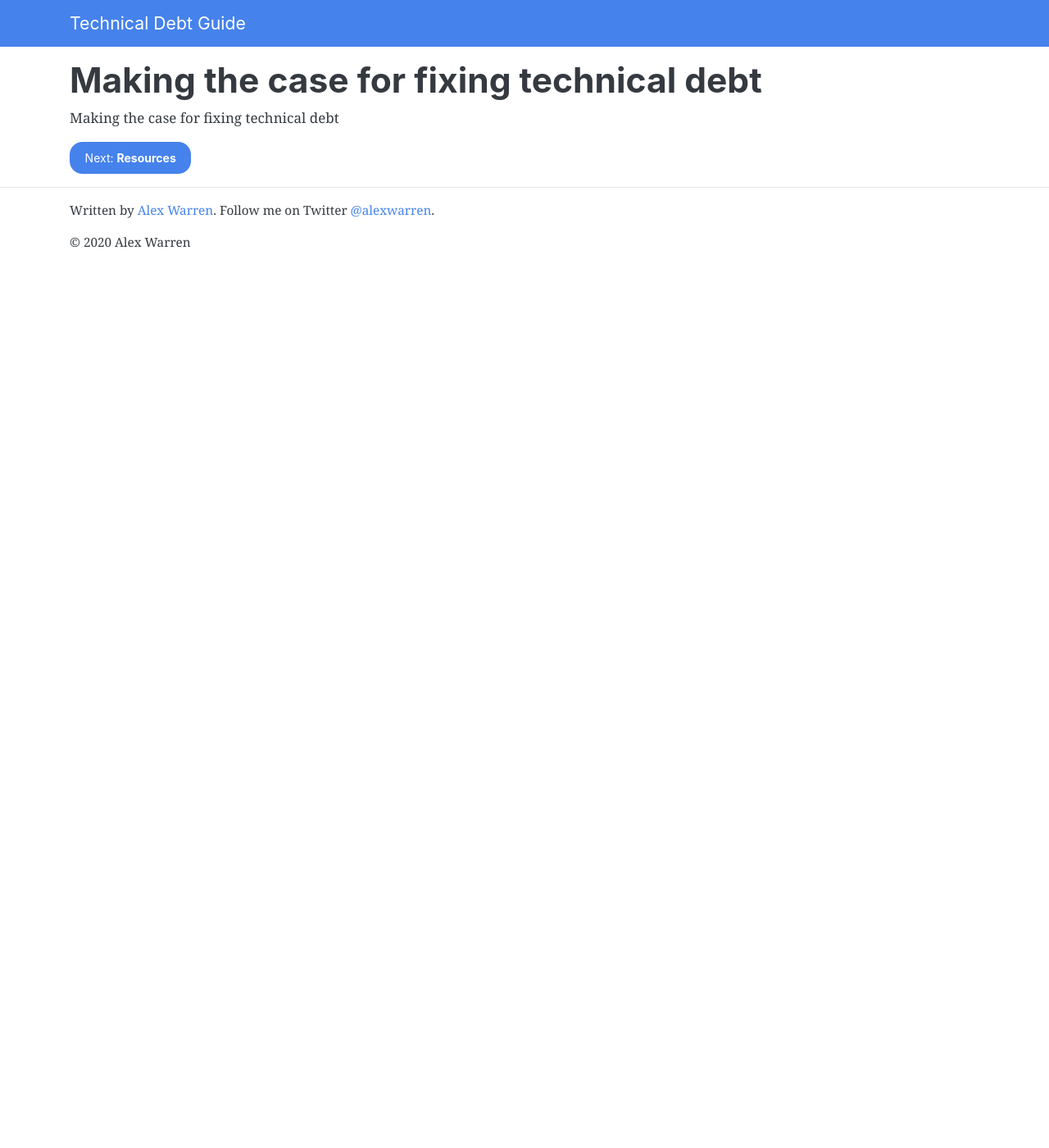
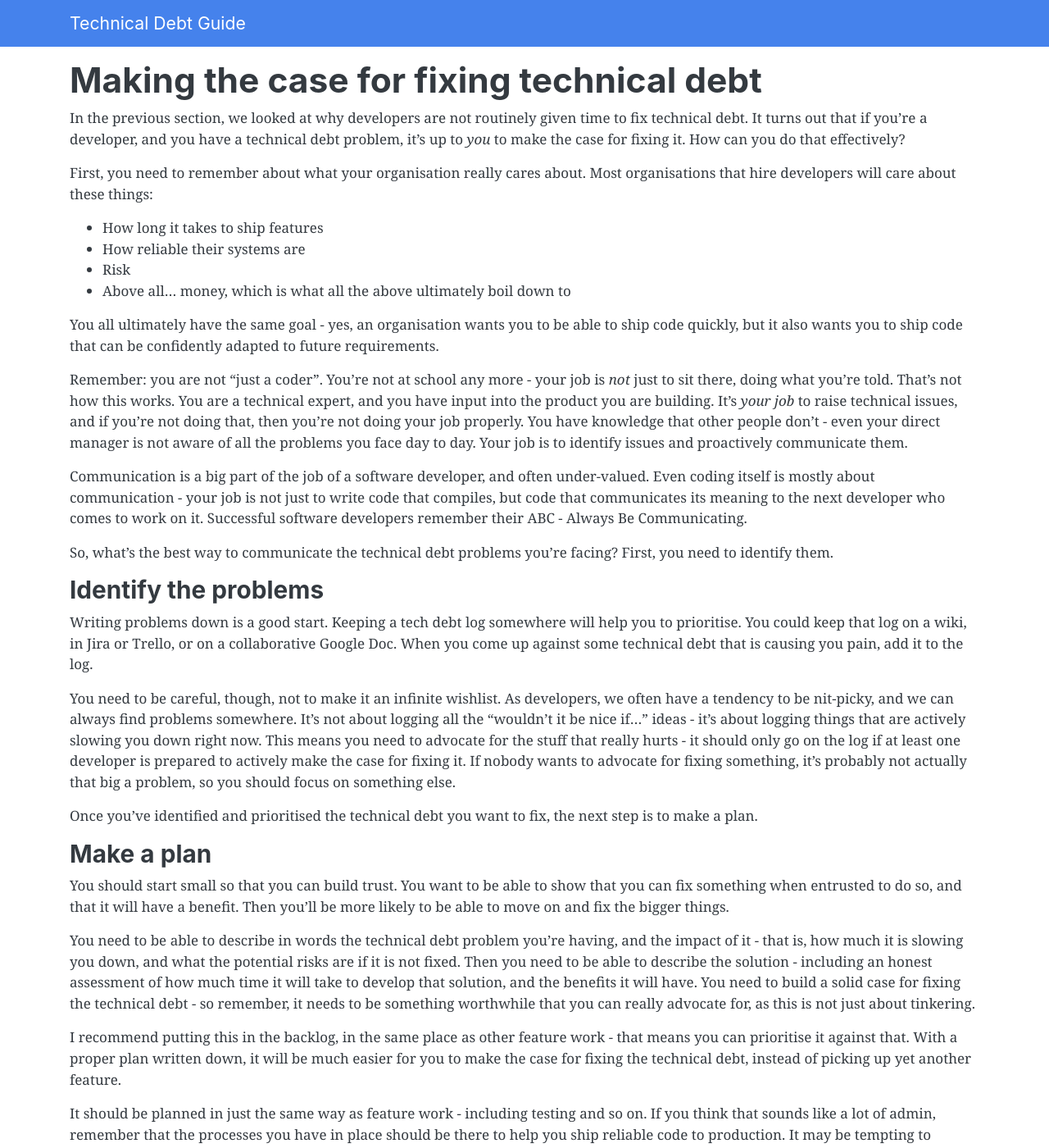
Before and after one commit to alexwarren/techdebtguide, a Jekyll site: the page built from articles/making-the-case-for-fixing-technical-debt.md, in a window 1280 px wide and 1400 px high. Shown: the whole window at 82% size. Built offline with Jekyll 4.4.1, drawn with Linux system fonts in a browser that asks for light colours; some of the changed text lies outside the part shown.

Commit message:
Update making-the-case-for-fixing-technical-debt.md

```diff
--- a/articles/making-the-case-for-fixing-technical-debt.md
+++ b/articles/making-the-case-for-fixing-technical-debt.md
@@ -4,4 +4,41 @@ title: Making the case for fixing technical debt
 permalink: making-the-case-for-fixing-technical-debt
 ---
 
-Making the case for fixing technical debt
+In the previous section, we looked at why developers are not routinely given time to fix technical debt. It turns out that if you're a developer, and you have a technical debt problem, it's up to _you_ to make the case for fixing it. How can you do that effectively?
+
+First, you need to remember about what your organisation really cares about. Most organisations that hire developers will care about these things:
+
+- How long it takes to ship features
+- How reliable their systems are
+- Risk
+- Above all... money, which is what all the above ultimately boil down to
+
+You all ultimately have the same goal - yes, an organisation wants you to be able to ship code quickly, but it also wants you to ship code that can be confidently adapted to future requirements.
+
+Remember: you are not "just a coder". You're not at school any more - your job is _not_ just to sit there, doing what you're told. That's not how this works. You are a technical expert, and you have input into the product you are building. It's _your job_ to raise technical issues, and if you're not doing that, then you're not doing your job properly. You have knowledge that other people don't - even your direct manager is not aware of all the problems you face day to day. Your job is to identify issues and proactively communicate them.
+
+Communication is a big part of the job of a software developer, and often under-valued. Even coding itself is mostly about communication - your job is not just to write code that compiles, but code that communicates its meaning to the next developer who comes to work on it. Successful software developers remember their ABC - Always Be Communicating.
+
+So, what's the best way to communicate the technical debt problems you're facing? First, you need to identify them.
+
+### Identify the problems
+
+Writing problems down is a good start. Keeping a tech debt log somewhere will help you to prioritise. You could keep that log on a wiki, in Jira or Trello, or on a collaborative Google Doc. When you come up against some technical debt that is causing you pain, add it to the log.
+
+You need to be careful, though, not to make it an infinite wishlist. As developers, we often have a tendency to be nit-picky, and we can always find problems somewhere. It's not about logging all the "wouldn't it be nice if..." ideas - it's about logging things that are actively slowing you down right now. This means you need to advocate for the stuff that really hurts - it should only go on the log if at least one developer is prepared to actively make the case for fixing it. If nobody wants to advocate for fixing something, it's probably not actually that big a problem, so you should focus on something else.
+
+Once you've identified and prioritised the technical debt you want to fix, the next step is to make a plan.
+
+### Make a plan
+
+You should start small so that you can build trust. You want to be able to show that you can fix something when entrusted to do so, and that it will have a benefit. Then you'll be more likely to be able to move on and fix the bigger things.
+
+You need to be able to describe in words the technical debt problem you're having, and the impact of it - that is, how much it is slowing you down, and what the potential risks are if it is not fixed. Then you need to be able to describe the solution - including an honest assessment of how much time it will take to develop that solution, and the benefits it will have. You need to build a solid case for fixing the technical debt - so remember, it needs to be something worthwhile that you can really advocate for, as this is not just about tinkering.
+
+I recommend putting this in the backlog, in the same place as other feature work - that means you can prioritise it against that. With a proper plan written down, it will be much easier for you to make the case for fixing the technical debt, instead of picking up yet another feature.
+
+It should be planned in just the same way as feature work - including testing and so on. If you think that sounds like a lot of admin, remember that the processes you have in place should be there to help you ship reliable code to production. It may be tempting to "sneak in" some technical debt fixes here and there, hidden alongside feature work - and while this may work for very small bits of refactoring that are in the same area as a feature you're working on, any technical debt that is really hurting you is probably worth fixing as a dedicated project itself. Sneaking in fixes is a way of risking more issues - much better to be upfront about what you're doing, and benefit from the testing and deployment processes you have in place. Remember, you want to build trust.
+
+Get support from the rest of your team and your line manager in creating your plan. And be prepared to compromise - you need to understand where the business is coming from, and you won't get your way all of the time. Perhaps you can identify ways of reducing the scope of your technical debt projects, and getting some of the benefit by doing a smaller piece of work. Sometimes, you might conclude that a given piece of technical debt is simply not worth fixing - after going through the whole process, you may find that the expected benefits don't justify the cost.
+
+Ultimately, things will never be perfect. Technical debt can be a useful tool - if we're careful about taking it on, and have an understanding of the cost. As a developer, it's your responsibility to help your organisation understand the cost, and understand when it's really worth fixing.
```
